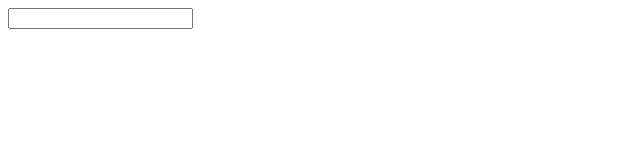
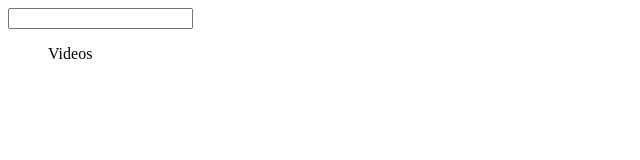
Before and after one commit to johnstuby7/html-and-css, a Vue app in the folder vue/video-portal/: page / in a window 1280 px wide. Shown: the top 160 px of the page, without its empty margins (0-640 px from the left). Built offline with nearby package versions, Linux system fonts and the light colour scheme.

Commit message:
Created a videoDisplay component which will show the video, updated App to have Video

```diff
--- a/vue/video-portal/src/App.vue
+++ b/vue/video-portal/src/App.vue
@@ -1,10 +1,14 @@
 <template>
-  <!-- When a newTerm is entered in the input, the handleNewTerm method is triggered -->
-  <SearchInput @newTerm="handleNewTerm"></SearchInput>
+  <div>
+    <!-- When a newTerm is entered in the input, the handleNewTerm method is triggered -->
+    <SearchInput @newTerm="handleNewTerm"></SearchInput>
+    <VideosDisplay></VideosDisplay>
+  </div>
 </template>
 
 <script>
 import SearchInput from './components/SearchInput.vue';
+import VideosDisplay from './components/VideosDisplay.vue';
 
 // api key for pixabay
 const API_KEY = '42461811-f65e300ab1c8493defc80a8f9';
@@ -12,7 +16,8 @@ const API_KEY = '42461811-f65e300ab1c8493defc80a8f9';
 export default {
   name: 'App',
   components: {
-    SearchInput
+    SearchInput,
+    VideosDisplay,
   },
   methods: {
     //  Async ensures that a promise is returned, something is returned, await only works with async
--- /dev/null
+++ b/vue/video-portal/src/components/VideosDisplay.vue
@@ -0,0 +1,13 @@
+<template>
+  <ul>
+    Videos
+  </ul>
+</template>
+
+<script>
+export default {
+  name: "VideosDisplay"
+}
+</script>
+
+<style></style>
```
Also changed, not shown: vue/video-portal/src/components/Videos.vue (deleted).
